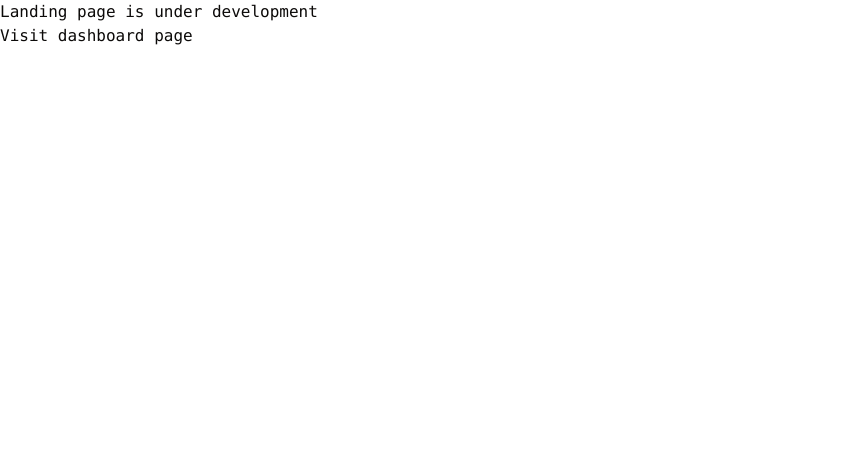
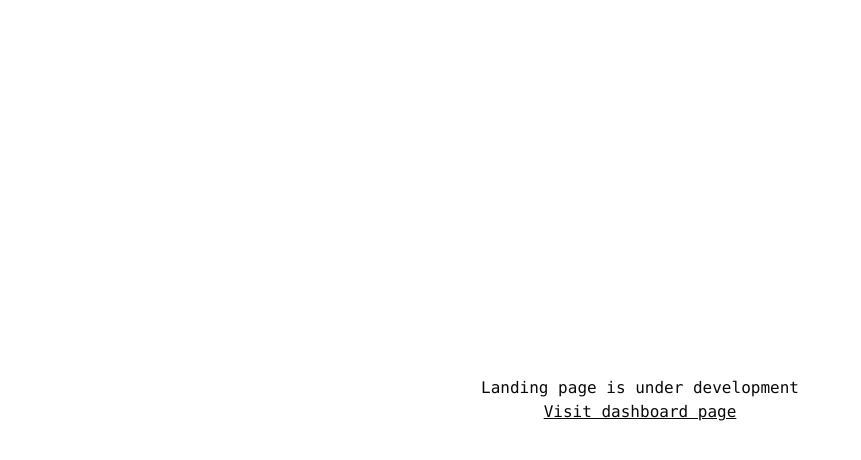
Before and after one commit to jdboachie/guillo, a Next.js app: page / in a window 1280 px wide. Shown: the top 460 px of the page, without its empty margins (0-861 px from the left). Built offline with nearby package versions, Linux system fonts and the light colour scheme; a web font is replaced by a local one.

Commit message:
fix: changed temporal landing ui

```diff
--- a/src/app/page.tsx
+++ b/src/app/page.tsx
@@ -6,9 +6,9 @@ import Link from "next/link";
 export default function Home() {
 
   return (
-    <main className="w-full h-full justify-center items-center font-mono">
+    <main className="w-screen h-screen flex flex-col justify-center items-center font-mono">
       <p className="">Landing page is under development</p>
-      <Link href={'/dashboard'}>Visit dashboard page</Link>
+      <Link href={'/dashboard'} className="underline">Visit dashboard page</Link>
     </main>
   );
 }
```
